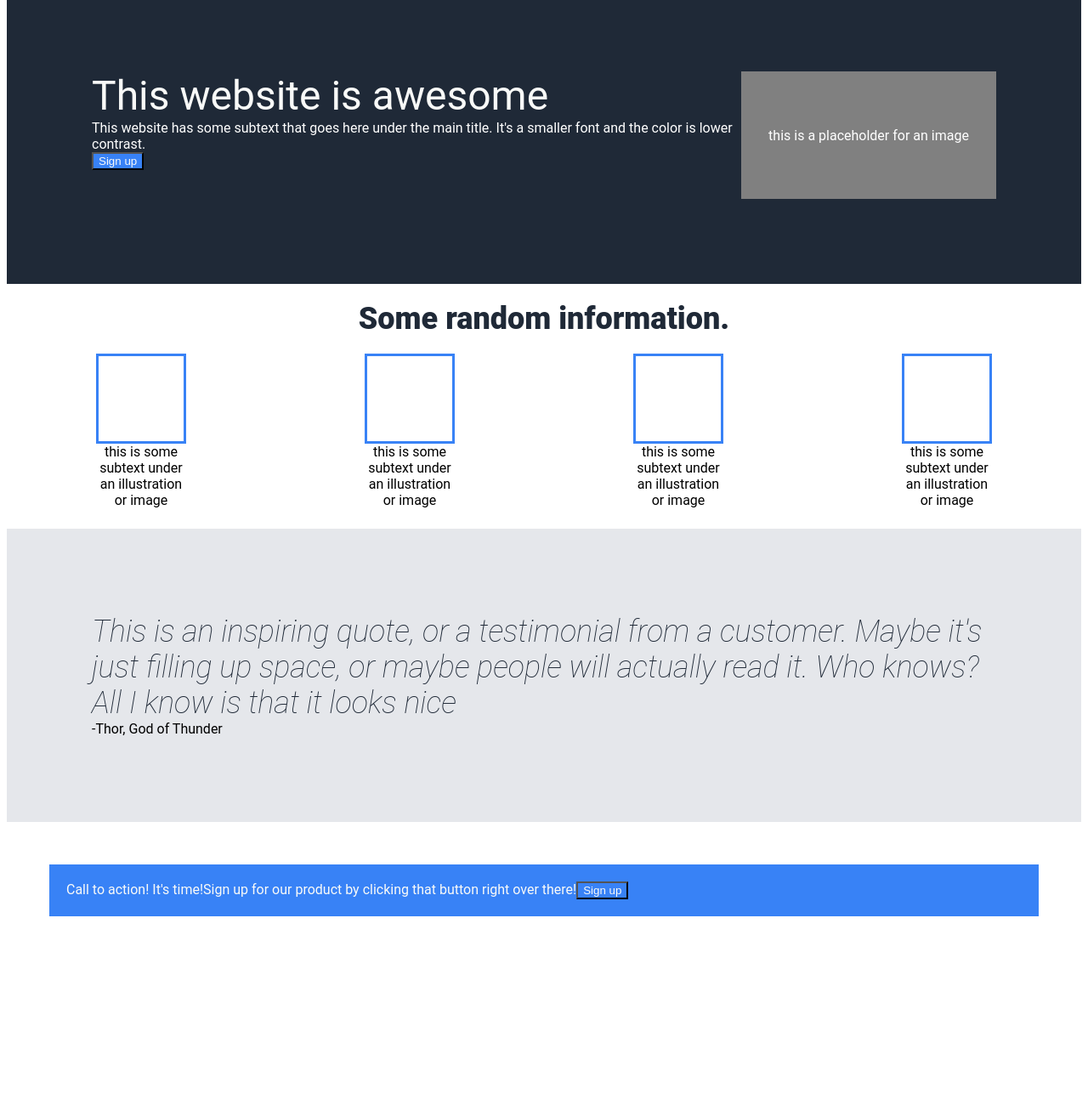
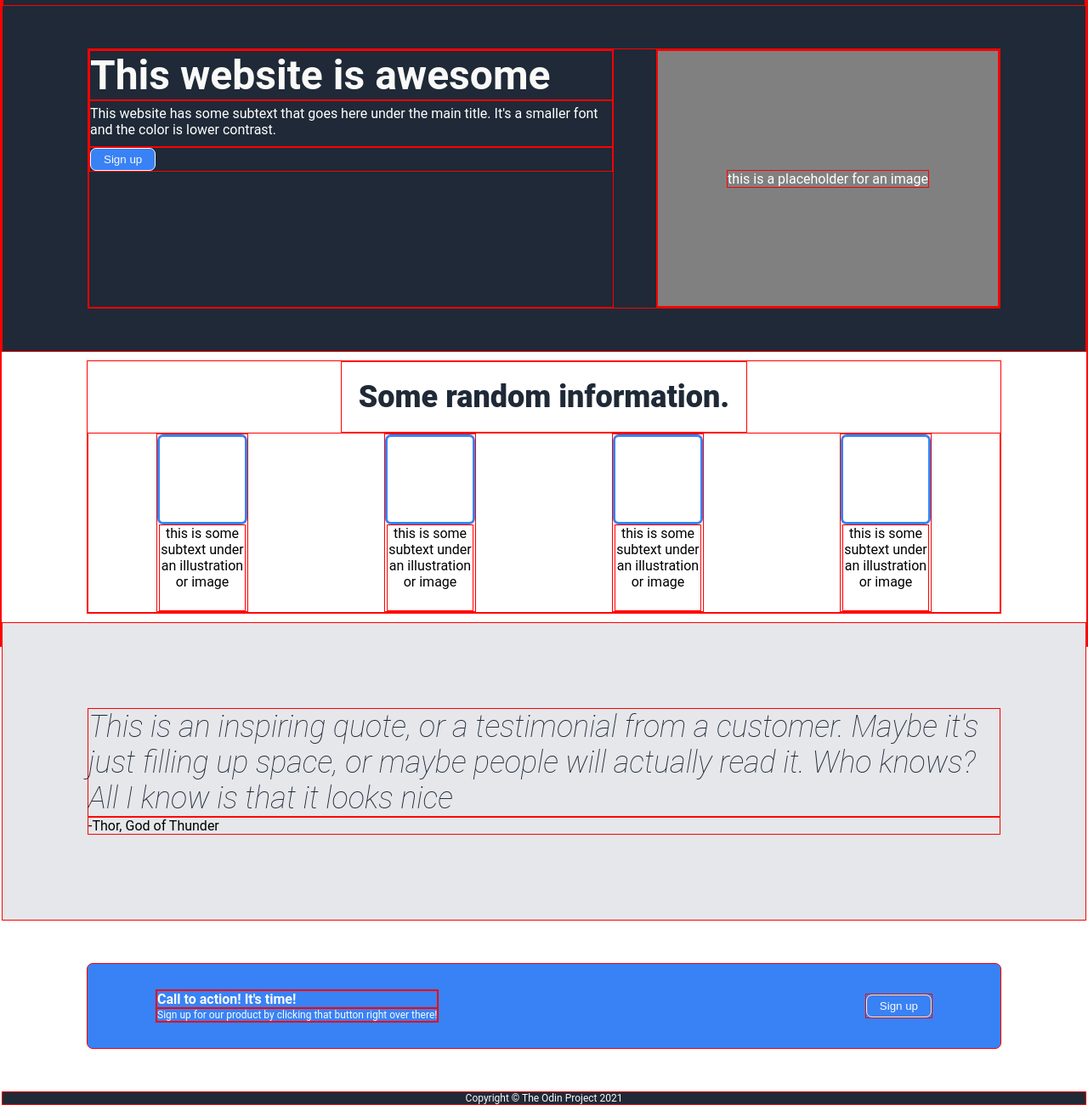
Before and after one commit to amphillips633/landing-page, a plain HTML site: page index.html in a window 1280 px wide. Shown: the part 43-1343 px from the top of the page at 85% size. Before the commit the page ends 1179 px from the top, so only its background shows below. Drawn offline with Linux system fonts and the light colour scheme.

Commit message:
Format webpage

```diff
--- a/index.html
+++ b/index.html
@@ -24,7 +24,7 @@
   <div class="hero">
       <div class="left-content">
           <div class="title">This website is awesome</div>
-          <div class="body">This website has some subtext that goes here under the main title. It's a smaller font and the color is lower contrast.</div>
+          <div class="hero-body">This website has some subtext that goes here under the main title. It's a smaller font and the color is lower contrast.</div>
           <div class="sign-up button"><button type="button">Sign up</button></div>
 
       </div>
@@ -64,9 +64,19 @@
   </div>
 
   <div class="footer">
-    <div class="footer-title">Call to action! It's time!</div>
-    <div class="footer-text"> Sign up for our product by clicking that button right over there!</div>
+
+      <div class="footer-title-text">
+        <div class="footer-title">Call to action! It's time!</div>
+        <div class="footer-text"> Sign up for our product by clicking that button right over there!</div>
+      </div>
     <div class="footer-button button"><button type="button">Sign up</button></div>
+
+  </div>
+
+  <div class="bottom">
+
+    Copyright © The Odin Project 2021
+
   </div>
 
 </body>
--- a/style.css
+++ b/style.css
@@ -1,16 +1,29 @@
+* {
+    border: solid 1px red;
+}
+
 body {
     font-family: "roboto", sans-serif;
     display: flex;
     flex-direction: column;
+    margin: 0;
+    padding: 0;
+    height: 100vh;
 }
 
 .title {
     font-size: 48px;
     color: #f9faf8;
+    font-weight: 700;
 }
 
 .header-hero {
     background-color: #1f2937;
+    /* display: flex; */
+}
+
+.header-logo {
+    font-weight: 900;
 }
 
 .header, .hero {
@@ -21,8 +34,10 @@ body {
 }
 
 .hero {
-
-    margin: 100px;
+    display: flex;
+    margin: 50px 100px;
+    justify-content: space-between;
+    gap: 50px;
 }
 
 .left-content, .right-content {
@@ -31,20 +46,29 @@ body {
 
 .right-content {
     margin-left: auto;
+    align-items: center;
+    /* flex: 2; */
 }
 
 .left-content {
     flex-direction: column;
+    /* flex: 1; */
+    /* flex-basis: 300px; */
+    margin-right: auto;
+    /* flex: 1; */
 }
 
 .hero-image {
     display: flex;
-    height: 150px;
-    width: 300px;
+    height: 300px;
+    width: 400px;
     background-color: gray;
-    flex-shrink: 0;
     justify-content: center;
     align-items: center;
+}
+
+.hero-body {
+    padding: 5px 0 10px 0;
 }
 
 /* .hero-image-text {
@@ -67,7 +91,9 @@ ul {
 a {
     text-decoration: none;
     color: white;
-    padding: 5px;
+    /* padding: 10px; */
+    padding-left: 10px;
+    font-size: 12px;
 }
 
 .header-links {
@@ -77,10 +103,17 @@ a {
 
 }
 
+.header {
+    display: flex;
+    padding: 10px 50px;
+}
+
 button {
+    border-radius: 7px;
+    border: 1px solid #f9faf8;
     color: #f9faf8;
     background-color: #3882f6;
-
+    padding: 5px 15px;
 }
 
 
@@ -102,12 +135,7 @@ button {
     font-weight: 50;
 }
 
-.footer {
-    background-color: #3882f6;
-    margin: 50px;
-    display: flex;
-    padding: 20px;
-}
+
 
 .box {
     display: flex;
@@ -119,6 +147,7 @@ button {
     border: solid #3882f6;
     height: 100px;
     width: 100px;
+    border-radius: 7px;
 }
 
 .box-text{
@@ -142,10 +171,48 @@ button {
 .body {
     display: flex;
     flex-direction: column;
-    /* margin: 20px 100px; */
+    margin: 10px 100px;
+}
+
+.footer {
+    background-color: #3882f6;
+    margin: 50px 100px;
+    display: flex;
+    padding: 30px 80px;
+    border-radius: 7px;
+    justify-content: space-between;
+}
+
+footer-title-text {
+    display: flex;
 }
 
 .footer-title,
 .footer-text {
     color: #f9faf8;
 }
+
+.footer-title {
+    font-weight: 700;
+}
+
+.footer-text {
+    display: flex;
+    flex-direction: column;
+    font-size: 12px;
+}
+
+.footer .button {
+    align-self: center;
+
+}
+
+.bottom {
+    background-color: #1f2937;
+    display: flex;
+    justify-content: center;
+    align-items: center;
+    color: #f9faf8;
+    height: 80px;
+    font-size: 12px;
+}
```
